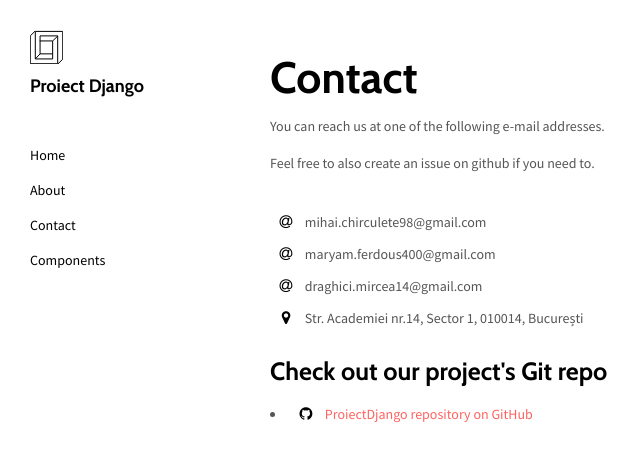
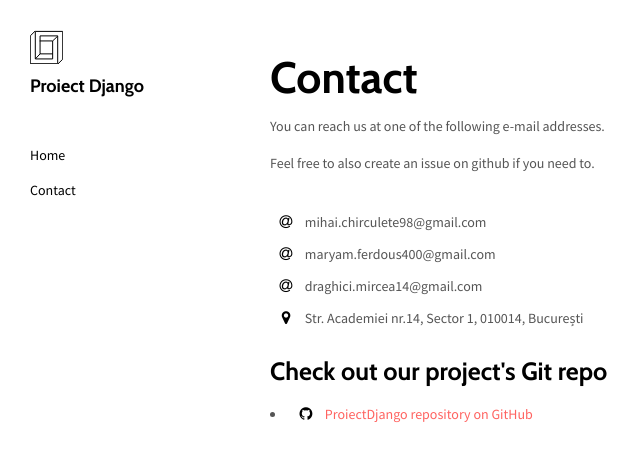
Before and after one commit to MihaiChirculete/OptionalDjango, a Django app: page /contact in a window 1280 px wide. Shown: the top 462 px of the page, without its empty margins (0-640 px from the left). Run offline with Django 3.2, Linux system fonts and the light colour scheme; some libraries are stand-ins or nearby versions.

Commit message:
Removed unused links.

```diff
--- a/templates/contact.html
+++ b/templates/contact.html
@@ -42,9 +42,7 @@
             </div>
             <ul class="nav">
                 <li><a href="index" title="">Home</a></li>
-                <li><a href="about" title="">About</a></li>
                 <li><a href="contact" title="">Contact</a></li>
-                <li><a href="components" title="">Components</a></li>
 
             </ul>
         </div>
```
